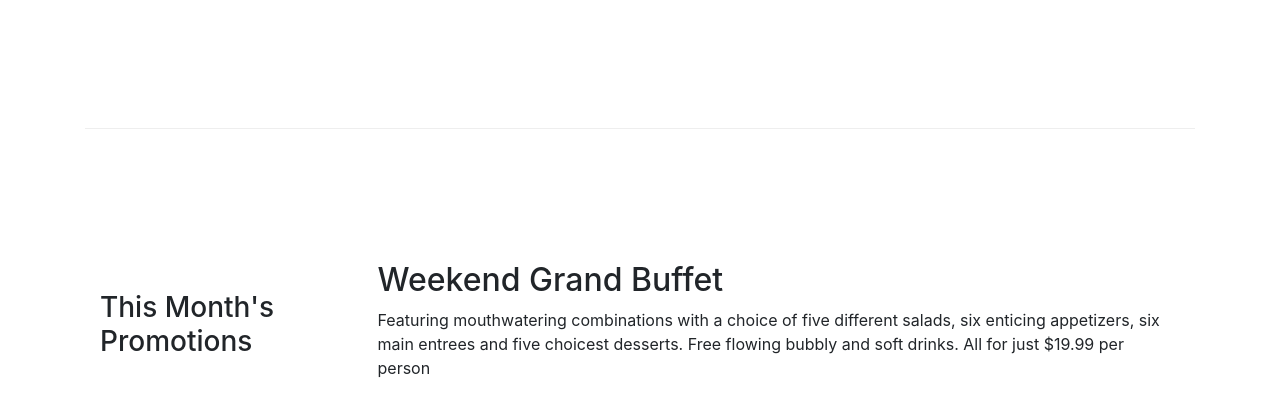
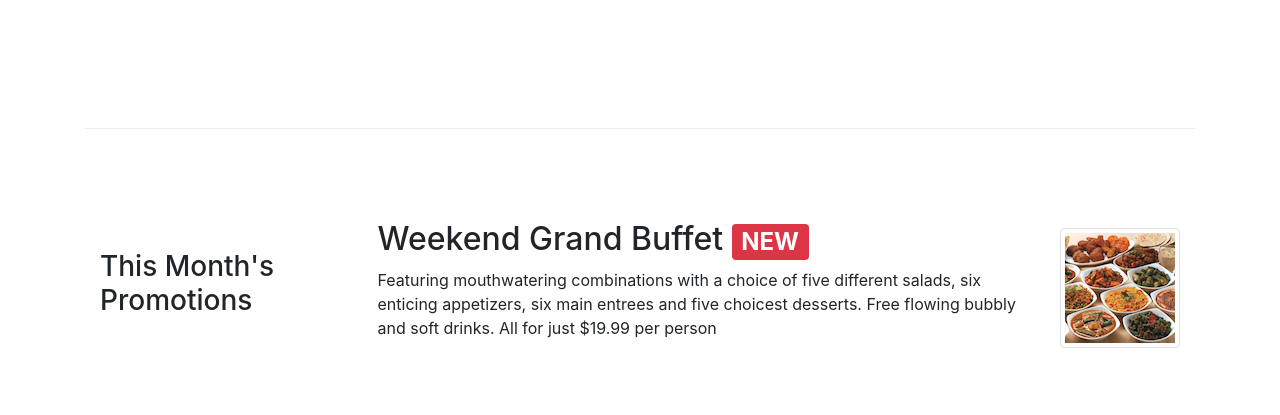
Before and after one commit to Xerenz/conFusion, a website: page index.html in a window 1280 px wide. Shown: the part 605-1020 px from the top of the page. Drawn offline with nearby package versions, Linux system fonts and the light colour scheme.

Commit message:
media and badge added

```diff
--- a/index.html
+++ b/index.html
@@ -83,9 +83,14 @@
             <div class="col-12 col-sm-4 col-md-3">
                 <h3>This Month's Promotions</h3>
             </div>
+            <div class="media col-12 col-sm-8 col-md-9">
+                <div class="media-body">
+                    <h2 class="mt-0">Weekend Grand Buffet <span class="badge badge-danger">NEW</span></h2>
+                    <p class="d-none d-sm-block">Featuring mouthwatering combinations with a choice of five different salads, six enticing appetizers, six main entrees and five choicest desserts. Free flowing bubbly and soft drinks. All for just $19.99 per person </p>
+                </div>
+                <img src="img/buffet.png" alt="Weekend Grand Buffet" class="d-flex img-thumbnail ml-3 align-self-center">
+            </div>
             <div class="col col-sm col-md">
-                <h2>Weekend Grand Buffet</h2>
-                <p>Featuring mouthwatering combinations with a choice of five different salads, six enticing appetizers, six main entrees and five choicest desserts. Free flowing bubbly and soft drinks. All for just $19.99 per person </p>
             </div>
         </div>
 
```
